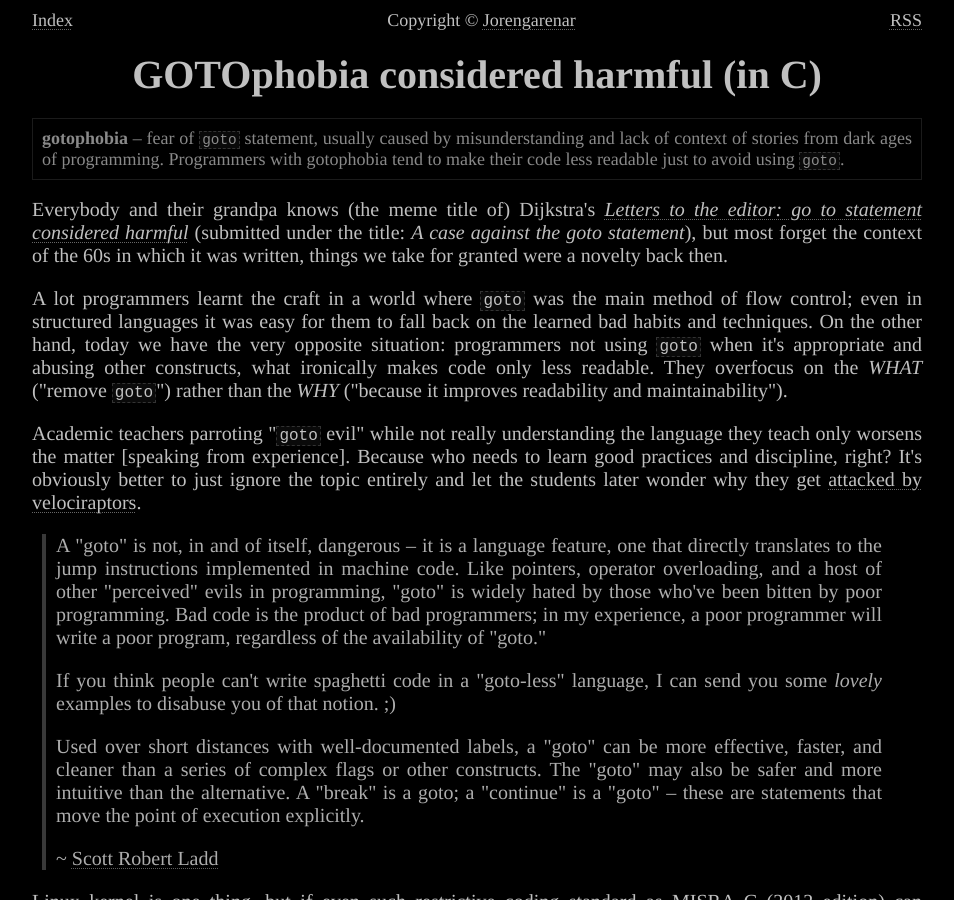
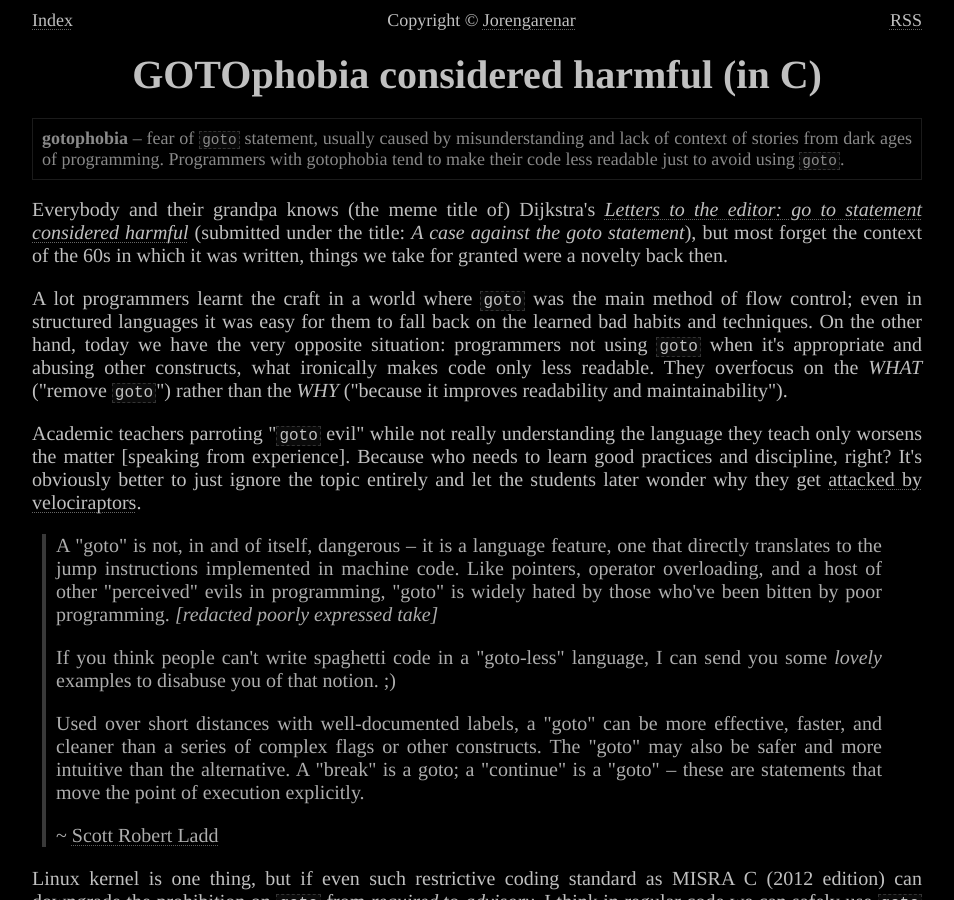
Before and after one commit to Jorenar/blog, a Jekyll site: the page built from _posts/2023-02-26-gotophobia-harmful.md, in a window 1280 px wide and 900 px high. Shown: the whole window, without its empty margins (163-1117 px from the left). Built offline with Jekyll 4.4.1, drawn with Linux system fonts in a browser that asks for light colours.

````diff
--- a/_posts/2023-02-26-gotophobia-harmful.md
+++ b/_posts/2023-02-26-gotophobia-harmful.md
@@ -33,9 +33,7 @@ to just ignore the topic entirely and let the students later wonder why they get
 > one that directly translates to the jump instructions implemented in machine
 > code. Like pointers, operator overloading, and a host of other "perceived"
 > evils in programming, "goto" is widely hated by those who've been bitten by
-> poor programming. Bad code is the product of bad programmers; in my
-> experience, a poor programmer will write a poor program, regardless of the
-> availability of "goto."
+> poor programming. _[redacted poorly expressed take]_
 >
 > If you think people can't write spaghetti code in a "goto-less" language, I
 > can send you some *lovely* examples to disabuse you of that notion. ;)
@@ -186,7 +184,7 @@ disable_pm_runtime:
 ## `goto`-less alternative 1: nested `if`s
 
 Drawbacks:
- * nesting (_arrow anti-pattern_)
+ * nesting ([_arrow anti-pattern_](https://wiki.c2.com/?ArrowAntiPattern))
  * potentially duplicated code (see example function from Linux)
 
 ```c
````
